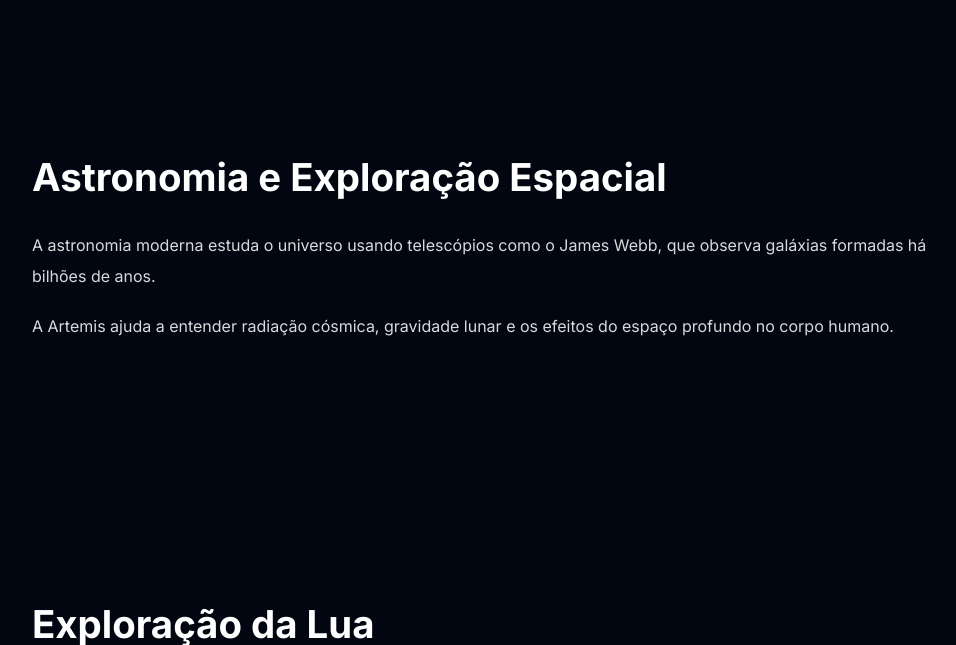
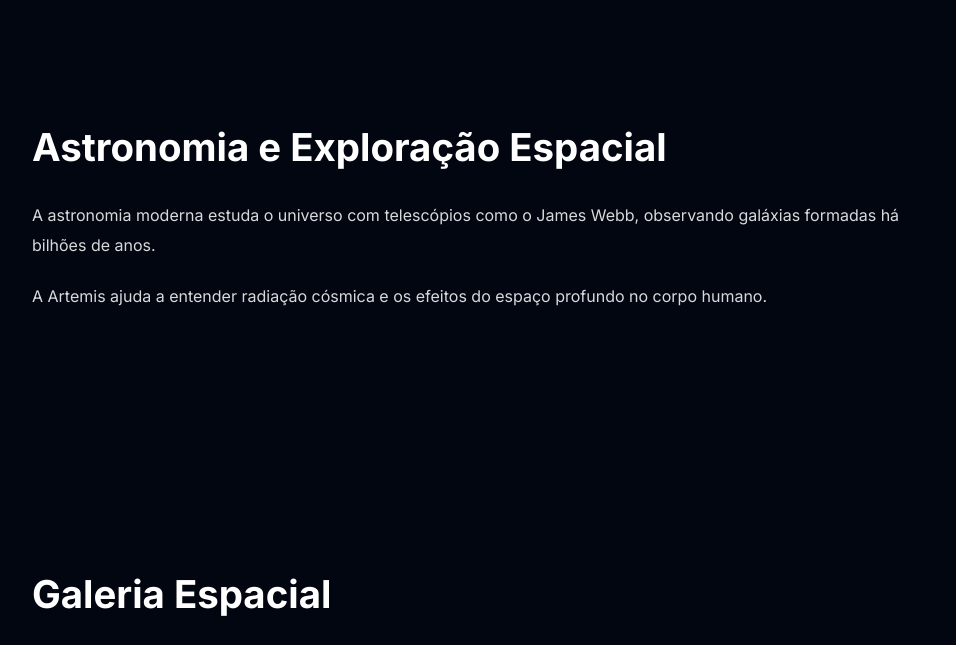
Before and after one commit to isaacneyz/isaac_projeto_artemis, a Flask app: page / in a window 1280 px wide. Shown: the part 2500-3145 px from the top of the page, without its empty margins (96-1052 px from the left). Run offline with Flask 3, Linux system fonts and the light colour scheme.

Commit message:
Update index.html

```diff
--- a/templates/index.html
+++ b/templates/index.html
@@ -26,8 +26,6 @@
         <a href="#sobre">Missão</a>
         <a href="#tripulacao">Tripulação</a>
         <a href="#astronomia">Astronomia</a>
-        <a href="#lua">Lua</a>
-        <a href="#universo">Universo</a>
         <a href="#galeria">Galeria</a>
     </nav>
 
@@ -45,7 +43,7 @@
 
         <h1>Retorno à Lua</h1>
 
-        <p>Programa Artemis — exploração espacial da nova era humana</p>
+        <p>Programa Artemis — exploração espacial de nova geração</p>
 
     </div>
 
@@ -57,18 +55,18 @@
     <h2>Missão Artemis II</h2>
 
     <p class="text">
-        A Artemis II será o primeiro voo tripulado do programa Artemis,
+        A missão Artemis II será o primeiro voo tripulado do programa Artemis,
         levando humanos novamente à órbita lunar após mais de 50 anos.
     </p>
 
     <p class="text">
-        A missão irá testar sistemas críticos da nave Orion em ambiente de espaço profundo,
-        preparando futuras missões de pouso na superfície lunar.
+        A nave Orion testará sistemas críticos como suporte à vida, navegação e comunicação
+        no espaço profundo.
     </p>
 
 </section>
 
-<!-- TRIPULAÇÃO -->
+<!-- TRIPULAÇÃO (CORRIGIDA) -->
 <section id="tripulacao" class="section">
 
     <h2>Tripulação Artemis II</h2>
@@ -76,25 +74,25 @@
     <div class="grid">
 
         <div class="card astronauta">
-            <img src="https://upload.wikimedia.org/wikipedia/commons/thumb/7/7c/Reid_Wiseman_2014.jpg/600px-Reid_Wiseman_2014.jpg">
+            <img src="https://upload.wikimedia.org/wikipedia/commons/thumb/7/7c/Reid_Wiseman_2014.jpg/800px-Reid_Wiseman_2014.jpg">
             <h3>Reid Wiseman</h3>
             <p>Comandante da missão Artemis II.</p>
         </div>
 
         <div class="card astronauta">
-            <img src="https://upload.wikimedia.org/wikipedia/commons/thumb/9/9c/Victor_Glover.jpg/600px-Victor_Glover.jpg">
+            <img src="https://upload.wikimedia.org/wikipedia/commons/thumb/9/9c/Victor_Glover.jpg/800px-Victor_Glover.jpg">
             <h3>Victor Glover</h3>
             <p>Piloto da missão e especialista orbital.</p>
         </div>
 
         <div class="card astronauta">
-            <img src="https://upload.wikimedia.org/wikipedia/commons/thumb/5/54/Christina_Hammock_Koch.jpg/600px-Christina_Hammock_Koch.jpg">
+            <img src="https://upload.wikimedia.org/wikipedia/commons/thumb/5/54/Christina_Hammock_Koch.jpg/800px-Christina_Hammock_Koch.jpg">
             <h3>Christina Koch</h3>
-            <p>Responsável por experimentos científicos.</p>
+            <p>Responsável por experimentos científicos no espaço.</p>
         </div>
 
         <div class="card astronauta">
-            <img src="https://upload.wikimedia.org/wikipedia/commons/thumb/2/2d/Jeremy_Hansen.jpg/600px-Jeremy_Hansen.jpg">
+            <img src="https://upload.wikimedia.org/wikipedia/commons/thumb/2/2d/Jeremy_Hansen.jpg/800px-Jeremy_Hansen.jpg">
             <h3>Jeremy Hansen</h3>
             <p>Agência Espacial Canadense.</p>
         </div>
@@ -109,63 +107,17 @@
     <h2>Astronomia e Exploração Espacial</h2>
 
     <p class="text">
-        A astronomia moderna estuda o universo usando telescópios como o James Webb,
-        que observa galáxias formadas há bilhões de anos.
+        A astronomia moderna estuda o universo com telescópios como o James Webb,
+        observando galáxias formadas há bilhões de anos.
     </p>
 
     <p class="text">
-        A Artemis ajuda a entender radiação cósmica, gravidade lunar e os efeitos do espaço profundo no corpo humano.
+        A Artemis ajuda a entender radiação cósmica e os efeitos do espaço profundo no corpo humano.
     </p>
 
 </section>
 
-<!-- 🌕 LUA -->
-<section id="lua" class="section">
-
-    <h2>Exploração da Lua</h2>
-
-    <div class="gallery">
-
-        <div class="gallery-item">
-            <img src="https://images.unsplash.com/photo-1446776811953-b23d57bd21aa?q=80&w=1600&auto=format&fit=crop">
-        </div>
-
-        <div class="gallery-item">
-            <img src="https://images.unsplash.com/photo-1447433819943-74a20887a3f8?q=80&w=1600&auto=format&fit=crop">
-        </div>
-
-        <div class="gallery-item">
-            <img src="https://images.unsplash.com/photo-1454789548928-9efd52dc4031?q=80&w=1600&auto=format&fit=crop">
-        </div>
-
-    </div>
-
-</section>
-
-<!-- 🌌 UNIVERSO -->
-<section id="universo" class="section">
-
-    <h2>O Universo</h2>
-
-    <div class="gallery">
-
-        <div class="gallery-item">
-            <img src="https://images.unsplash.com/photo-1506703719100-a0f3a48c0f86?q=80&w=1600&auto=format&fit=crop">
-        </div>
-
-        <div class="gallery-item">
-            <img src="https://images.unsplash.com/photo-1444703686981-a3abbc4d4fe3?q=80&w=1600&auto=format&fit=crop">
-        </div>
-
-        <div class="gallery-item">
-            <img src="https://images.unsplash.com/photo-1462332420958-a05d1e002413?q=80&w=1600&auto=format&fit=crop">
-        </div>
-
-    </div>
-
-</section>
-
-<!-- GALERIA ORIGINAL -->
+<!-- GALERIA -->
 <section id="galeria" class="section">
 
     <h2>Galeria Espacial</h2>
@@ -189,7 +141,7 @@
 </section>
 
 <footer>
-NASA Artemis Program • Exploração Lunar e Espacial
+NASA Artemis Program • Exploração Espacial
 </footer>
 
 </body>
```
